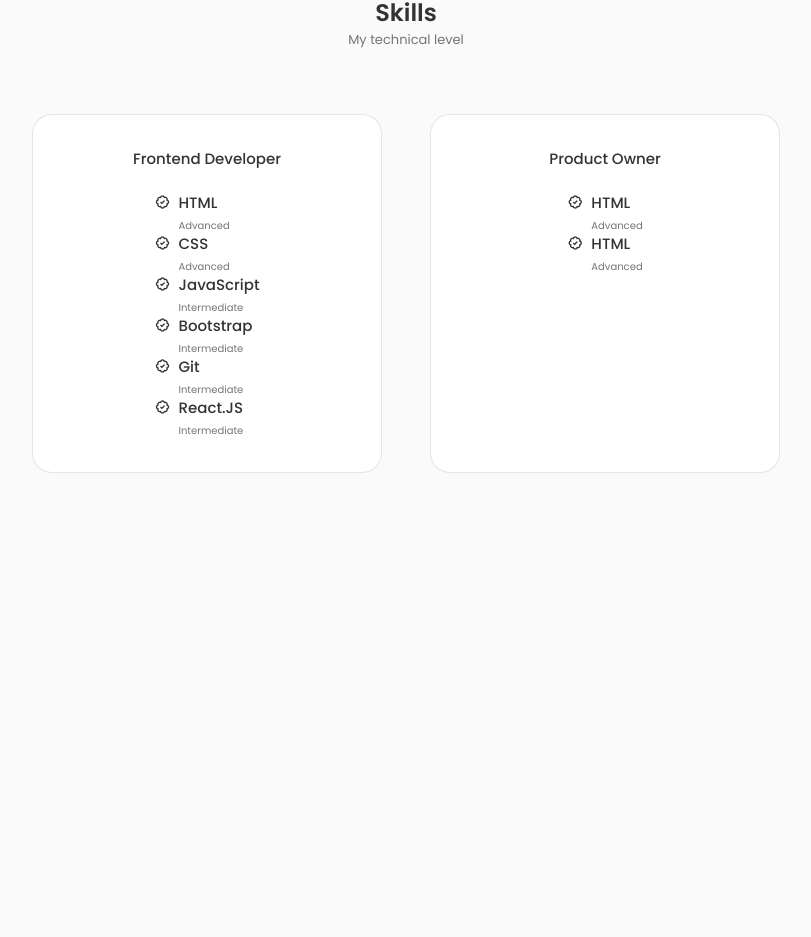
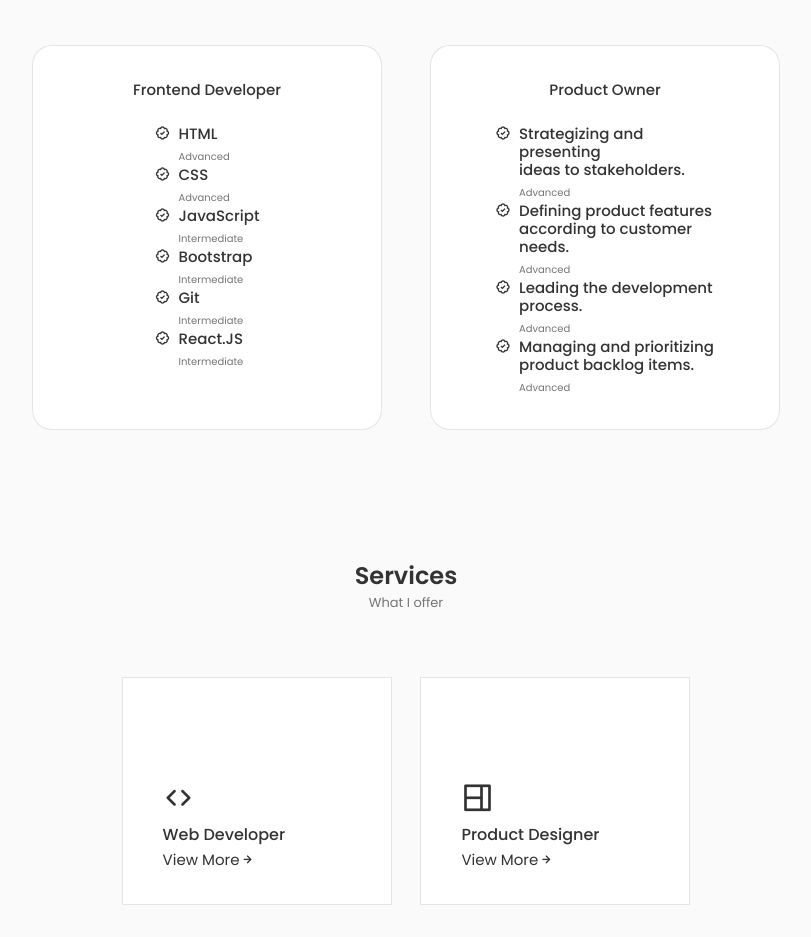
Before and after one commit to cesarcortes-dep/Portfolio, a React (Create React App) app: page / in a window 1280 px wide. Shown: the part 1455-2392 px from the top of the page, without its empty margins (234-1045 px from the left). Before the commit the page ends 1960 px from the top, so only its background shows below. Built offline with nearby package versions, Linux system fonts and the light colour scheme.

Commit message:
Adding more details

```diff
--- a/src/App.js
+++ b/src/App.js
@@ -4,6 +4,7 @@ import Header from "./components/header/Header";
 import { Home } from "./components/home/Home";
 import { About } from "./components/about/About";
 import { Skills } from "./components/skills/Skills";
+import { Services } from "./components/services/Services";
 
 function App() {
 
@@ -15,6 +16,7 @@ function App() {
         <Home/>
         <About/>
         <Skills/>
+        <Services/>
       </main>
     </div>
   );
--- a/src/components/home/Data.js
+++ b/src/components/home/Data.js
@@ -57,13 +57,10 @@ export const Data = () => {
       </h1>
       <h3 className="home__subtitle">Front-End Developer</h3>
       <p className="home__description">
-        Lorem ipsum dolor sit amet, consectetur adipiscing elit, sed do eiusmod
-        tempor incididunt ut labore et dolore magna aliqua. Ut enim ad minim
-        veniam, quis nostrud exercitation ullamco laboris nisi ut aliquip ex ea
-        commodo consequat. Duis aute irure dolor in reprehenderit in voluptate
-        velit esse cillum dolore eu fugiat nulla pariatur. Excepteur sint
-        occaecat cupidatat non proident, sunt in culpa qui officia deserunt
-        mollit anim id est laborum.
+        I am a person with a high capacity for commitments, leadership, decision
+        and initiative. Excellent interpersonal relationships and teamwork.
+        Organized and multitasking with experience in project scheduling, design
+        improvement, and code verification.
       </p>
       <a href="#contact" className="button button--flex">
         Say Hello
--- /dev/null
+++ b/src/components/services/Services.js
@@ -0,0 +1,174 @@
+import React, { useState } from "react";
+import "./services.css";
+
+export const Services = () => {
+  const [toggleState, setToggleState] = useState(0);
+
+  const toggleTab = (index) => {
+    setToggleState(index);
+  };
+
+  return (
+    <section className="services section" id="services">
+      <h2 className="section__title">Services</h2>
+      <span className="section__subtitle">What I offer</span>
+      <div className="services__container container grid">
+
+        <div className="services__content">
+          <div>
+            <i className="uil uil-arrow services__icon"></i>
+            <h3 className="services__title">Web Developer</h3>
+          </div>
+          <span onClick={() => toggleTab(2)} className="services__button">
+            View More{" "}
+            <i
+              className="uil uil-arrow-right
+            services__button-icon"
+            ></i>{" "}
+          </span>
+          {/* ------------------- */}
+          <div
+            className={
+              toggleState === 2
+                ? "services__modal active-modal"
+                : "services__modal"
+            }
+          >
+            <div className="services__modal-content">
+              <i
+                onClick={() => toggleTab(0)}
+                className="uil uil-times services__modal-close"
+              ></i>
+              <h3 className="services__modal-title">Web Developer</h3>
+              <p className="services__modal-description">
+              Web Developer responsible for the design and construction of websites. Ensuring that sites meet user expectations by ensuring they look good, run smoothly and offer easy access points with no loading issues.
+              </p>
+              <ul className="services__modal-services grid">
+                {/* ------------------- */}
+                <li className="services__modal-service">
+                  <i
+                    className="uil uil-check-circle
+                    services__modal-icon"
+                  ></i>
+                  <p className="services__modal-info">
+                    I develop the user's interface.
+                  </p>
+                </li>
+                {/* ------------------- */}
+                <li className="services__modal-service">
+                  <i
+                    className="uil uil-check-circle
+                    services__modal-icon"
+                  ></i>
+                  <p className="services__modal-info">
+                    I write well designed, testable, efficient code by using
+                    best software development practices
+                  </p>
+                </li>
+                {/* ------------------- */}
+                <li className="services__modal-service">
+                  <i
+                    className="uil uil-check-circle
+                    services__modal-icon"
+                  ></i>
+                  <p className="services__modal-info">
+                    I create website layout/user interface by using standard
+                    HTML/CSS practices
+                  </p>
+                </li>
+                {/* ------------------- */}
+                <li className="services__modal-service">
+                  <i
+                    className="uil uil-check-circle
+                    services__modal-icon"
+                  ></i>
+                  <p className="services__modal-info">
+                    I cooperate with web designers to match visual design intent
+                  </p>
+                </li>
+              </ul>
+            </div>
+          </div>
+        </div>
+
+        <div className="services__content">
+          <div>
+            <i className="uil uil-web-grid services__icon"></i>
+            <h3 className="services__title">Product Designer</h3>
+          </div>
+          <span className="services__button" onClick={() => toggleTab(1)}>
+            View More
+            <i
+              className="uil uil-arrow-right
+            services__button-icon"
+            ></i>{" "}
+          </span>
+
+          <div
+            className={
+              toggleState === 1
+                ? "services__modal active-modal"
+                : "services__modal"
+            }
+          >
+            <div className="services__modal-content">
+              <i
+                onClick={() => toggleTab(0)}
+                className="uil uil-times services__modal-close"
+              ></i>
+              <h3 className="services__modal-title">Product Designer</h3>
+              <p className="services__modal-description">
+                Service with more than a 1 year of experience.
+                <br />
+                Providing quality work to clients and companies
+              </p>
+              <ul className="services__modal-services grid">
+                {/* ----------------------------------- */}
+                <li className="services__modal-service">
+                  <i
+                    className="uil uil-check-circle
+                    services__modal-icon"
+                  ></i>
+                  <p className="services__modal-info">
+                    Identify opportunities for new products.
+                  </p>
+                </li>
+                {/* ----------------------------------- */}
+                <li className="services__modal-service">
+                  <i
+                    className="uil uil-check-circle
+                    services__modal-icon"
+                  ></i>
+                  <p className="services__modal-info">
+                    Research materials and techniques
+                  </p>
+                </li>
+                {/* ----------------------------------- */}
+                <li className="services__modal-service">
+                  <i
+                    className="uil uil-check-circle
+                    services__modal-icon"
+                  ></i>
+                  <p className="services__modal-info">
+                    Gather feedback from product users
+                  </p>
+                </li>
+                {/* ----------------------------------- */}
+                <li className="services__modal-service">
+                  <i
+                    className="uil uil-check-circle
+                    services__modal-icon"
+                  ></i>
+                  <p className="services__modal-info">
+                    Set design requirements based on information from internal
+                    teams and user research.
+                  </p>
+                </li>
+              </ul>
+            </div>
+          </div>
+        </div>
+      </div>
+    </section>
+  );
+};
--- /dev/null
+++ b/src/components/services/services.css
@@ -0,0 +1,115 @@
+.services__container {
+  grid-template-columns: repeat(2, 270px);
+  justify-content: center;
+  column-gap: 1.8rem;
+}
+
+.services__content {
+  position: relative;
+  border: 1px solid rgb(0, 0, 0, 0.1);
+  background-color: var(--container-color);
+  padding: 6rem 0 2rem 2.5rem;
+}
+.services__icon {
+  display: block;
+  font-size: 2rem;
+  color: var(--title-color);
+  margin-bottom: var(--mb-1);
+}
+
+.services__title {
+  font-size: var(--h3-font-size);
+  margin-bottom: var(--mb-1);
+  font-weight: var(--font-medium);
+}
+.services__button {
+  color: var(--title-color);
+  font-size: var(--samll-font-size);
+  display: inline-flex;
+  align-items: center;
+  column-gap: 0.25;
+  cursor: pointer;
+}
+.services__button:hover .services__button-icon {
+  transform: translateX(00.25rem);
+}
+
+.services__button-icon {
+  font-size: 1rem;
+  transition: 0.3s;
+}
+.services__modal {
+   position: fixed;
+  top: 0;
+  left: 0;
+  right: 0;
+  bottom: 0;
+  background-color: rgba(0, 0, 0, 0.5);
+  z-index: var(--z-modal);
+  display: flex;
+  justify-content: center;
+  align-items: center;
+  padding: 0 1rem;
+  opacity: 0;
+  visibility: hidden;
+  transition: 0.3s;
+}
+
+.services__modal-content {
+  width: 500px;
+  position: relative;
+  background-color: var(--container-color);
+  padding: 4.5rem 2.5rem 2.5rem;
+  border-radius: 1.5rem;
+}
+
+.services__modal-close{
+    position: absolute;
+    top: 1.5rem;
+    right: 1.5rem;
+    font-size: 1.5rem;
+    color: var(--title-color);
+    cursor: pointer;
+}
+
+.services__modal-title, .services__modal-description{
+    text-align: center;
+}
+
+.services__modal-title{
+    font-size: var(--h3-font-size);
+    font-weight: var(--font-medium);
+    margin-bottom: var(--mb-1);
+}
+
+.services__modal-description{
+    font-size: var(--small-font-size);
+    padding: 0 3.5rem;
+    margin-bottom: var(--mb-2);
+}
+
+.services__modal-services{
+    row-gap: 0.75rem;
+}
+
+.services__modal-service{
+    display: flex;
+    align-items: center;
+    column-gap: .5rem;
+}
+
+.services__modal-icon{
+    color: var(--title-color);
+    font-size: 1.1rem;
+}
+
+.services__modal-info{
+    font-size: var(--small-font-size);
+}
+
+/* Active Modal */
+
+.active-modal{
+    opacity: 1;
+    visibility: visible;
+}
--- a/src/components/skills/ProductOwner.js
+++ b/src/components/skills/ProductOwner.js
@@ -11,7 +11,7 @@ export const ProductOwner = () => {
           <div className="skills__data">
             <i className="bx bx-badge-check"></i>
             <div>
-              <h3 className="skills__name">HTML</h3>
+              <h3 className="skills__name">Strategizing and presenting <br/>ideas to stakeholders.</h3>
               <span className="skills__level">Advanced</span>
             </div>
           </div>
@@ -19,7 +19,23 @@ export const ProductOwner = () => {
           <div className="skills__data">
             <i className="bx bx-badge-check"></i>
             <div>
-              <h3 className="skills__name">HTML</h3>
+              <h3 className="skills__name">Defining product features <br/> according to customer needs.</h3>
+              <span className="skills__level">Advanced</span>
+            </div>
+          </div>
+          {/* -------------- */}
+          <div className="skills__data">
+            <i className="bx bx-badge-check"></i>
+            <div>
+              <h3 className="skills__name">Leading the development process.</h3>
+              <span className="skills__level">Advanced</span>
+            </div>
+          </div>
+          {/* -------------- */}
+          <div className="skills__data">
+            <i className="bx bx-badge-check"></i>
+            <div>
+              <h3 className="skills__name">Managing and prioritizing product backlog items.</h3>
               <span className="skills__level">Advanced</span>
             </div>
           </div>
--- a/src/components/skills/skills.css
+++ b/src/components/skills/skills.css
@@ -1,4 +1,4 @@
-.skills__container {
+.skills__container  {
     grid-template-columns: repeat(2, 350px);
     column-gap: 3rem;
     justify-content: center;
```
